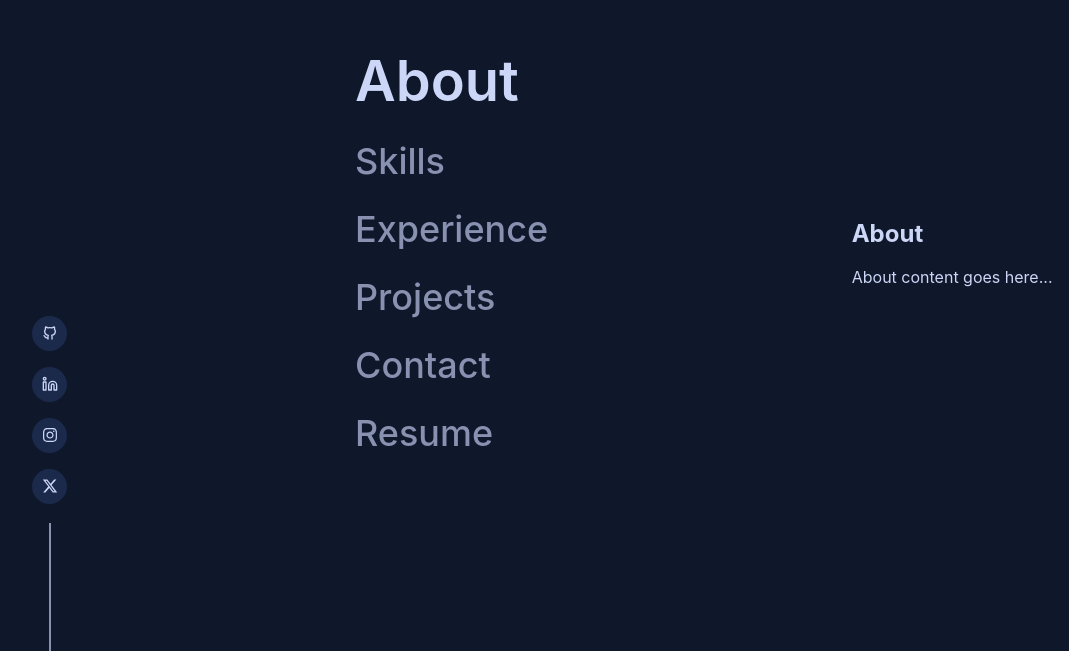
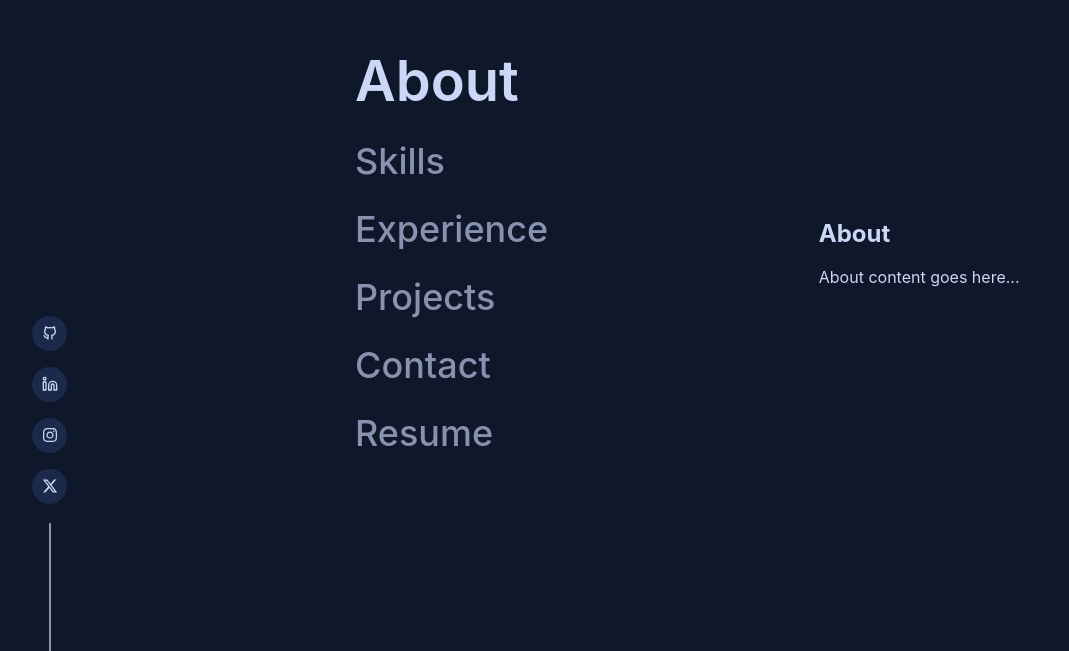
Before and after one commit to Reck1618/portfolio_v1, a React (Vite) app: page / in a window 1280 px wide. Shown: the part 149-800 px from the top of the page, without its empty margins (16-1085 px from the left). Built offline with nearby package versions, Linux system fonts and the light colour scheme.

Commit message:
padding and color change

```diff
--- a/src/componenets/navigation/Navigation.css
+++ b/src/componenets/navigation/Navigation.css
@@ -12,18 +12,20 @@
 header {
     display: flex;
     flex: 1;
-    padding-left: 200px;
+    padding: 0px 68px 0px 200px;
     /* min-width: 400px; */
-    height: 80%;
+    height: 100%;
     justify-content: start;
     align-items: center;
 }
 
 main {
     display: flex;
-    flex: 1.5;
-    padding: 68px;
-    justify-content: center;
+    flex: 1.6;
+    padding: 0px 68px 0 200px;
+    height: 100%;
+    width: 80%;
+    justify-content: start;
     align-items: center;
 }
 
--- a/src/componenets/side-bar/Side-bar.css
+++ b/src/componenets/side-bar/Side-bar.css
@@ -37,7 +37,7 @@
     transition: all 0.3s ease-in-out;
     color: var(--bg-2);
     /* background-color: var(--green); */
-    background-color: var(--text-1);
+    background-color: var(--lightest-slate);
 }
 
 .sidebar-container .sidebar-line {
```
